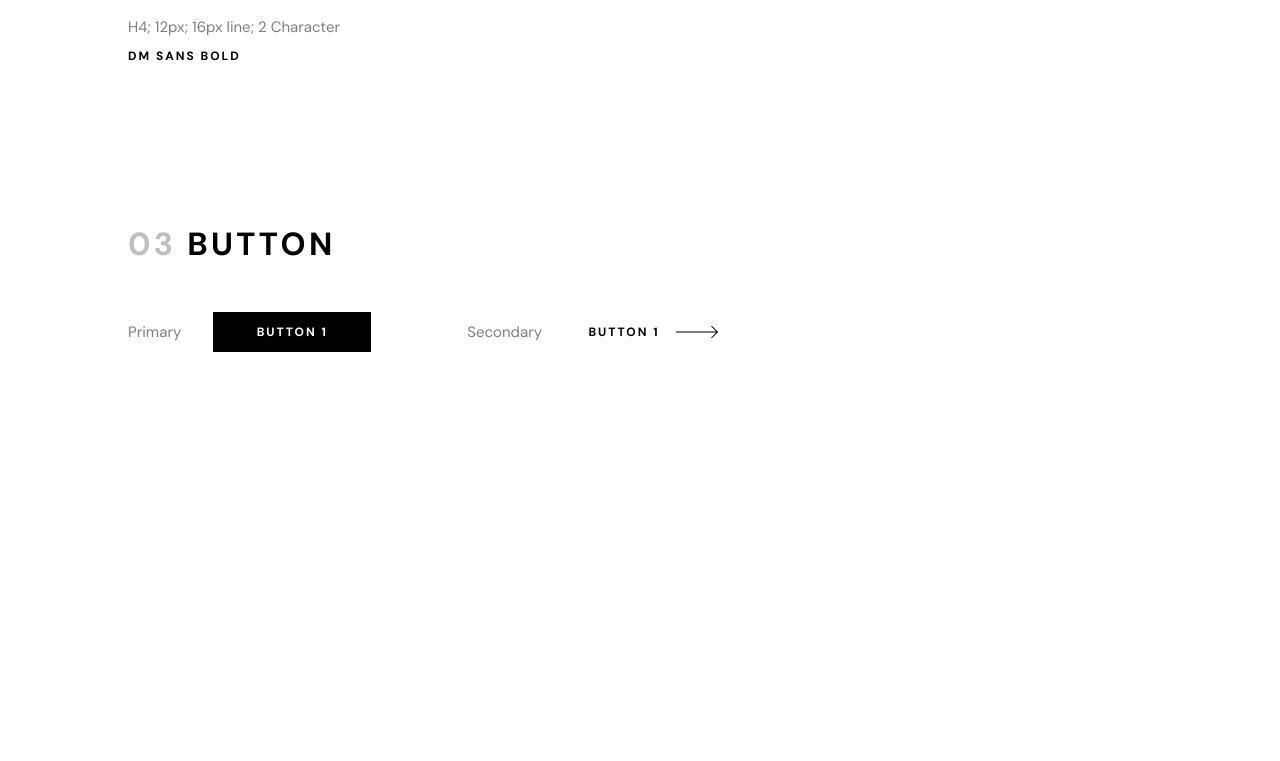
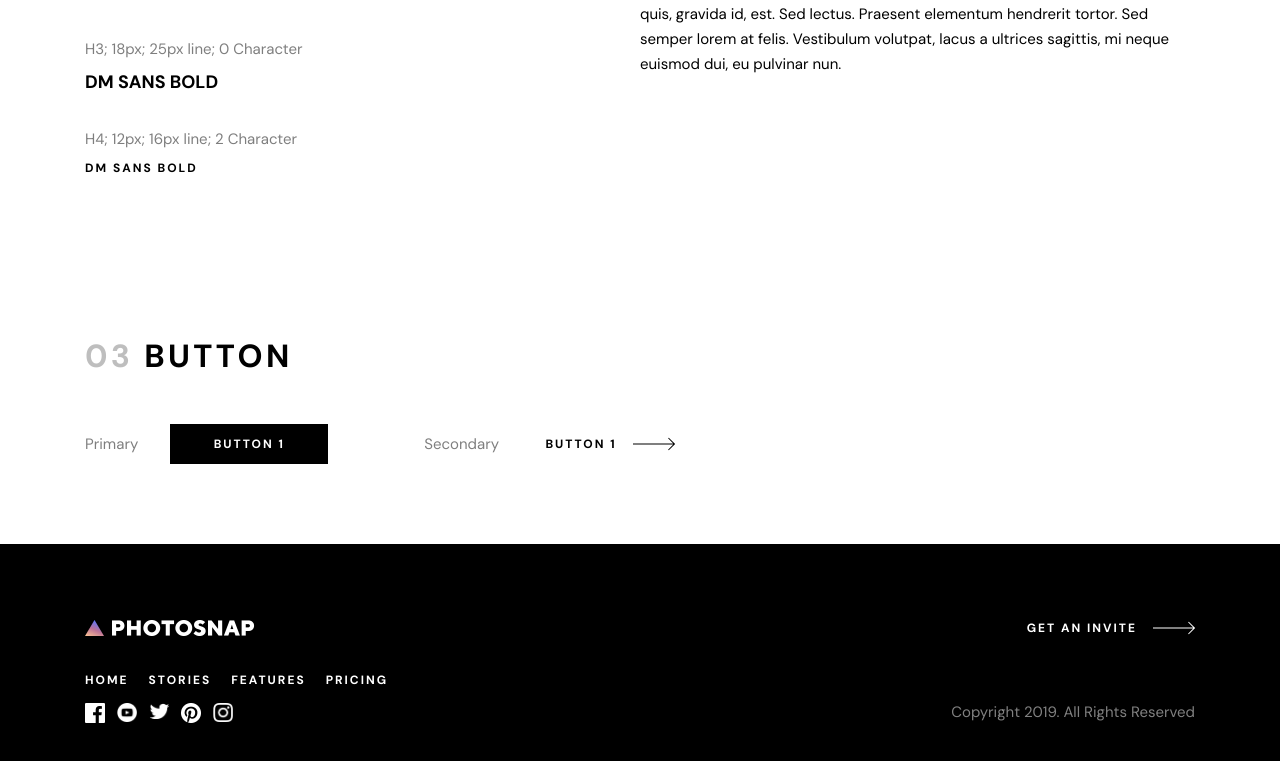
Before and after one commit to sergioreynoso/photosnap-multi-page-website, a Next.js app: page /design-system in a window 1280 px wide. Shown: the part 1609-2370 px from the top of the page. Before the commit the page ends 2041 px from the top, so only its background shows below. Built offline with nearby package versions, Linux system fonts and the light colour scheme.

Commit message:
add header and footer

```diff
--- a/src/app/design-system/page.tsx
+++ b/src/app/design-system/page.tsx
@@ -5,9 +5,9 @@ import Typography from "@/src/components/design-system/typography";
 
 export default function DesignSystem() {
   return (
-    <main className="flex min-h-screen flex-col items-center justify-between p-4">
-      <div className="w-full max-w-5xl items-center space-y-24">
-        <h1 className="mb-16 text-2xl font-bold uppercase tablet:text-3xl">
+    <main className="flex min-h-screen flex-col items-center justify-between p-4 tablet:px-0">
+      <div className="w-full max-w-[1110px] items-center space-y-24">
+        <h1 className="mb-16 mt-10 text-2xl font-bold uppercase tablet:text-3xl">
           Design System
         </h1>
         {<Colors />}
--- a/src/app/layout.tsx
+++ b/src/app/layout.tsx
@@ -1,3 +1,5 @@
+import Footer from "@/src/components/footer";
+import Header from "@/src/components/header";
 import "./globals.css";
 import { DM_Sans } from "next/font/google";
 
@@ -16,8 +18,10 @@ export default function RootLayout({
   return (
     <html lang="en">
       <body
-        className={`${dmSans.className} text-brand-black dark:text-brand-white bg-brand-white dark:bg-brand-black font-normal text-sm`}>
+        className={`${dmSans.className} bg-brand-white text-sm font-normal text-brand-black dark:bg-brand-black dark:text-brand-white`}>
+        <Header />
         {children}
+        <Footer />
       </body>
     </html>
   );
--- a/src/components/design-system/buttons.tsx
+++ b/src/components/design-system/buttons.tsx
@@ -8,7 +8,7 @@ export default function Buttons() {
       <h2 className="text-2xl font-bold uppercase">
         <span className="font-bold opacity-25">03</span> Button
       </h2>
-      <div className="flex gap-24">
+      <div className="flex flex-col gap-12 tablet:flex-row tablet:gap-24">
         <div className="flex items-center gap-8">
           <span className="opacity-50">Primary</span>
           <Button type="primary">button 1</Button>
--- /dev/null
+++ b/src/components/footer/footer-navigation.tsx
@@ -0,0 +1,29 @@
+import * as NavigationMenu from "@radix-ui/react-navigation-menu";
+import Link from "next/link";
+export default function FooterNavigation() {
+  const Item = ({ href, label }: { href: string; label: string }) => {
+    return (
+      <NavigationMenu.Item>
+        <NavigationMenu.Link asChild>
+          <Link href={href} className=" hover:opacity-30">
+            {label}
+          </Link>
+        </NavigationMenu.Link>
+      </NavigationMenu.Item>
+    );
+  };
+
+  return (
+    <NavigationMenu.Root className="text-center text-xs font-bold uppercase text-brand-white">
+      <NavigationMenu.List className="flex flex-col gap-5  tablet:flex-row desktop:h-full desktop:flex-col desktop:items-start desktop:gap-8">
+        <Item href="#" label="Home" />
+        <Item href="#" label="Stories" />
+        <Item href="#" label="Features" />
+        <Item href="#" label="Pricing" />
+        {/* <NavigationMenu.Indicator>
+          <span className="block h-1 w-3 bg-red-500"></span>
+        </NavigationMenu.Indicator> */}
+      </NavigationMenu.List>
+    </NavigationMenu.Root>
+  );
+}
--- /dev/null
+++ b/src/components/footer/index.tsx
@@ -0,0 +1,73 @@
+"use client";
+import Logo from "@/public/photosnap_logo_black.png";
+import Image from "next/image";
+import SocialIcons from "./social-icons";
+import FooterNavigation from "./footer-navigation";
+import Button from "../button";
+
+export default function Footer() {
+  const GetAnInviteBtn = () => <Button type="secondary">Get an invite</Button>;
+  const CopyRight = () => (
+    <p className="opacity-50">Copyright 2019. All Rights Reserved</p>
+  );
+
+  return (
+    <footer className="h-[540px] w-full bg-brand-black px-6 py-14 text-brand-white tablet:h-[284px] tablet:px-10 tablet:py-16">
+      <div className="mx-auto w-full max-w-[1110px]">
+        <div className="flex  flex-col items-center justify-between gap-8 tablet:hidden">
+          <Image
+            src={Logo}
+            alt="logo"
+            width={170}
+            height={16}
+            className="h-4 w-[170]"
+          />
+          <SocialIcons />
+          <div className="mb-7 mt-2">
+            <FooterNavigation />
+          </div>
+          <GetAnInviteBtn />
+          <CopyRight />
+        </div>
+        {/* Tablet */}
+        <div className="hidden h-full flex-col justify-between tablet:flex desktop:hidden">
+          <div className="grid grid-cols-2 grid-rows-2 items-center gap-3">
+            <Image
+              src={Logo}
+              alt="logo"
+              width={170}
+              height={16}
+              className="h-4 w-[170]"
+            />
+            <div className="justify-self-end">
+              <GetAnInviteBtn />
+            </div>
+            <FooterNavigation />
+          </div>
+          <div className="flex items-center justify-between">
+            <SocialIcons />
+            <CopyRight />
+          </div>
+        </div>
+        {/* Desktop */}
+        <div className="hidden h-full justify-between gap-32 desktop:flex">
+          <div className="flex flex-col justify-between">
+            <Image
+              src={Logo}
+              alt="logo"
+              width={170}
+              height={16}
+              className="h-4 w-[170]"
+            />
+            <SocialIcons />
+          </div>
+          <FooterNavigation />
+          <div className="ml-auto flex flex-col items-end justify-between">
+            <GetAnInviteBtn />
+            <CopyRight />
+          </div>
+        </div>
+      </div>
+    </footer>
+  );
+}
--- /dev/null
+++ b/src/components/footer/social-icons.tsx
@@ -0,0 +1,99 @@
+import Link from "next/link";
+import Image from "next/image";
+import FacebookWhite from "@/public/social_media_icons/facebook_white.png";
+import FacebookColor from "@/public/social_media_icons/facebook_color.png";
+import YoutubeWhite from "@/public/social_media_icons/youtube_white.png";
+import YoutubeColor from "@/public/social_media_icons/youtube_color.png";
+import TwitterWhite from "@/public/social_media_icons/twitter_white.png";
+import TwitterColor from "@/public/social_media_icons/twitter_color.png";
+import PinterestWhite from "@/public/social_media_icons/pinterest_white.png";
+import PinterestColor from "@/public/social_media_icons/pinterest_color.png";
+import InstagramWhite from "@/public/social_media_icons/instagram_white.png";
+import InstagramColor from "@/public/social_media_icons/instagram_color.png";
+
+export default function SocialIcons() {
+  return (
+    <div className="flex gap-3">
+      <Link href="#" className="group relative h-5 w-5">
+        <Image
+          src={FacebookWhite}
+          alt="Facebook Logo"
+          height={20}
+          width={20}
+          className="absolute group-hover:hidden"
+        />
+        <Image
+          src={FacebookColor}
+          alt="Facebook Logo"
+          height={20}
+          width={20}
+          className="hidden group-hover:block"
+        />
+      </Link>
+      <Link href="#" className="group relative h-5 w-5">
+        <Image
+          src={YoutubeWhite}
+          alt="Youtube Logo"
+          height={20}
+          width={20}
+          className="absolute group-hover:hidden"
+        />
+        <Image
+          src={YoutubeColor}
+          alt="Youtube Logo"
+          height={20}
+          width={20}
+          className="hidden group-hover:block"
+        />
+      </Link>
+      <Link href="#" className="group relative h-5 w-5">
+        <Image
+          src={TwitterWhite}
+          alt="Twitter Logo"
+          height={20}
+          width={20}
+          className="absolute group-hover:hidden"
+        />
+        <Image
+          src={TwitterColor}
+          alt="Twitter Logo"
+          height={20}
+          width={20}
+          className="hidden group-hover:block"
+        />
+      </Link>
+      <Link href="#" className="group relative h-5 w-5">
+        <Image
+          src={PinterestWhite}
+          alt="Pinterest Logo"
+          height={20}
+          width={20}
+          className="absolute group-hover:hidden"
+        />
+        <Image
+          src={PinterestColor}
+          alt="Pinterest Logo"
+          height={20}
+          width={20}
+          className="hidden group-hover:block"
+        />
+      </Link>
+      <Link href="#" className="group relative h-5 w-5">
+        <Image
+          src={InstagramWhite}
+          alt="Instagram Logo"
+          height={20}
+          width={20}
+          className="absolute group-hover:hidden"
+        />
+        <Image
+          src={InstagramColor}
+          alt="Instagram Logo"
+          height={20}
+          width={20}
+          className="hidden group-hover:block"
+        />
+      </Link>
+    </div>
+  );
+}
--- /dev/null
+++ b/src/components/header/index.tsx
@@ -0,0 +1,13 @@
+import Logo from "@/public/photosnap_logo_white.png";
+import Image from "next/image";
+
+export default function Header() {
+  return (
+    <header className="flex h-17 max-w-full justify-center bg-brand-white px-6">
+      <div className="flex w-full max-w-[1110px] items-center justify-between">
+        <Image src={Logo} alt="logo" width={170} height={16} />
+        <button className="text-brand-black">=</button>
+      </div>
+    </header>
+  );
+}
```
